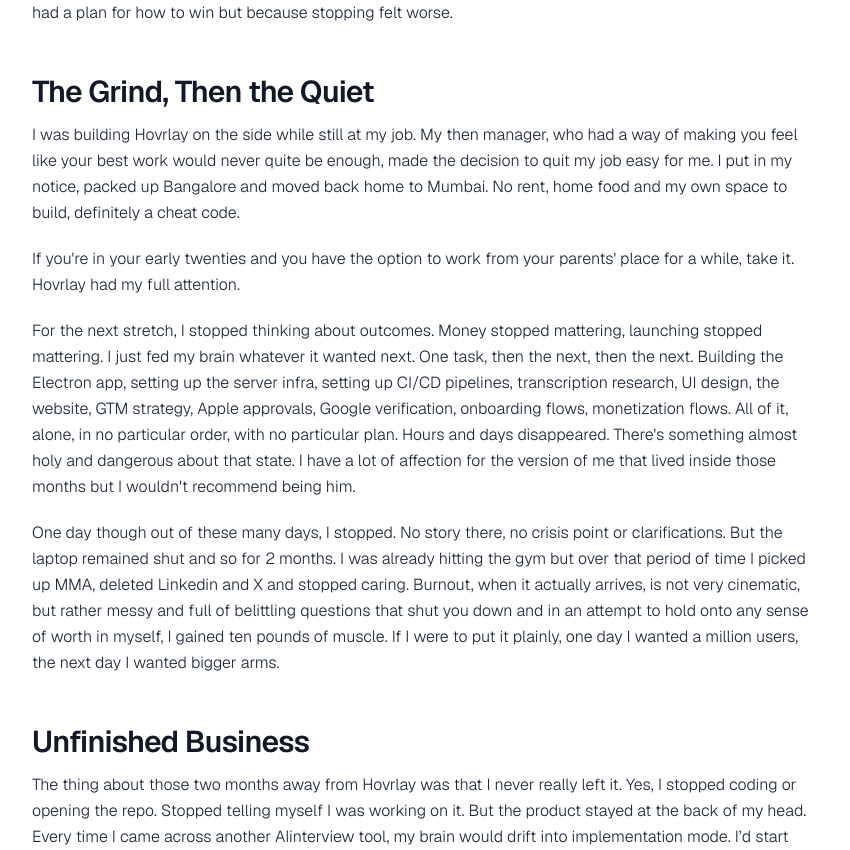
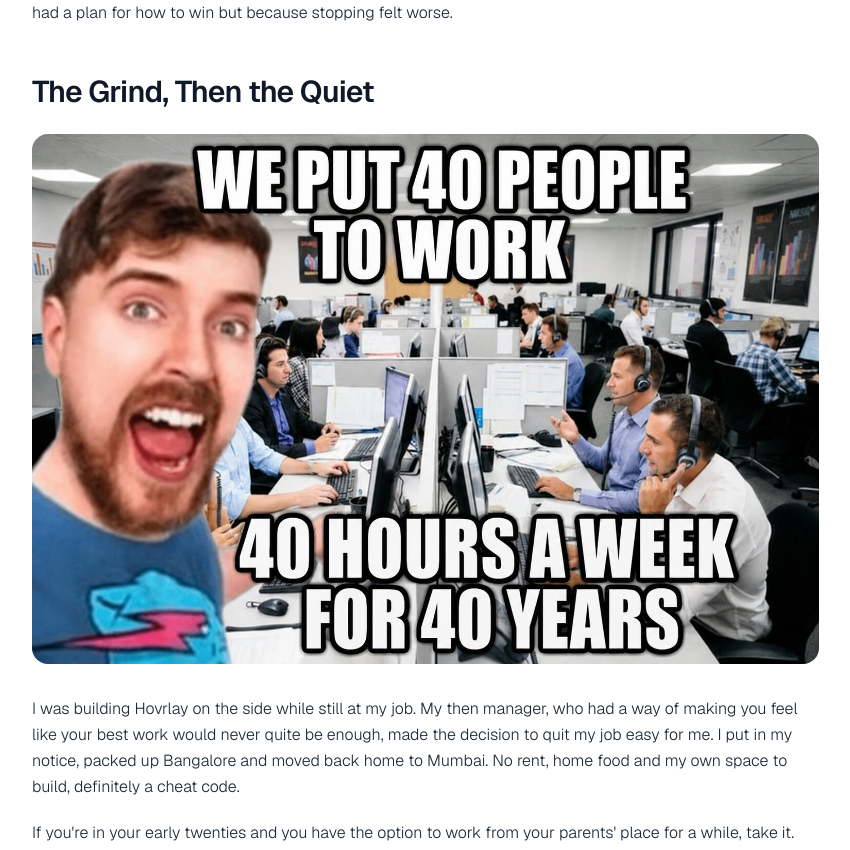
Before and after one commit to hovrlay/hovrlay-website, a Next.js app: page /blog/launching-hovrlay in a window 1280 px wide. Shown: the part 2620-3470 px from the top of the page, without its empty margins (0-850 px from the left). Built offline with nearby package versions, Linux system fonts and the light colour scheme.

Commit message:
Updated launchign hovrlay blog image

```diff
--- a/src/views/LaunchingHovrlay.tsx
+++ b/src/views/LaunchingHovrlay.tsx
@@ -58,10 +58,19 @@ const LaunchingHovrlay = () => {
 
       <h2
         id="the-grind-then-the-quiet"
-        className="scroll-mt-28 mt-12 mb-3 text-2xl font-semibold tracking-tight text-gray-900"
+        className="scroll-mt-28 mt-12 mb-6 text-2xl font-semibold tracking-tight text-gray-900"
       >
         The Grind, Then the Quiet
       </h2>
+      <div className="mb-8 overflow-hidden rounded-2xl">
+        <img
+          src="/mr-beast.jpg"
+          alt="Meme: We put 40 people to work, 40 hours a week for 40 years"
+          className="w-full"
+          loading="lazy"
+          decoding="async"
+        />
+      </div>
       <p className="mb-5 text-base leading-relaxed font-light">
         I was building Hovrlay on the side while still at my job. My then manager,  who had a way of making you feel like your best work would never quite be enough, made the decision to quit my job easy for me. I put in my notice, packed up Bangalore and moved back home to Mumbai. No rent, home food and my own space to build, definitely a cheat code.
       </p>
```
Also changed, not shown: public/mr-beast.jpg (added).
